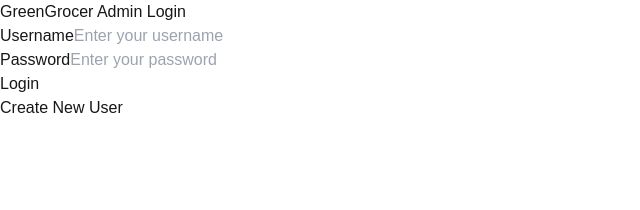
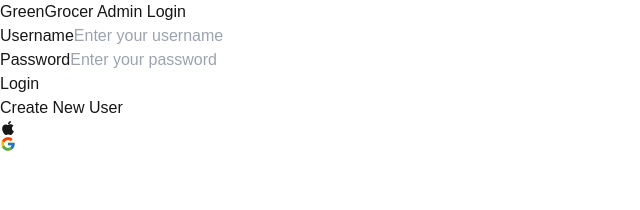
Before and after one commit to ivaibhavkulkarni/E-commerce-Web-App-Using-Next-js, a Next.js app: page /admin in a window 1280 px wide. Shown: the top 210 px of the page, without its empty margins (0-640 px from the left). Built offline with nearby package versions, Linux system fonts and the light colour scheme.

Commit message:
Apple and google button

```diff
--- a/package.json
+++ b/package.json
@@ -12,7 +12,8 @@
     "@prisma/client": "^6.0.1",
     "next": "15.0.3",
     "react": "19.0.0-rc-66855b96-20241106",
-    "react-dom": "19.0.0-rc-66855b96-20241106"
+    "react-dom": "19.0.0-rc-66855b96-20241106",
+    "react-icons": "^5.4.0"
   },
   "devDependencies": {
     "@types/node": "^20",
--- a/src/app/admin/page.tsx
+++ b/src/app/admin/page.tsx
@@ -1,4 +1,7 @@
 "use client";
+
+import { FcGoogle } from "react-icons/fc";
+import { FaApple } from "react-icons/fa6";
 
 import React, { useState } from "react";
 import { useRouter } from "next/navigation";
@@ -17,6 +20,14 @@
   const handleCreateUser = () => {
     router.push("/admin/createUser"); // Redirect to Create User page
   };
+
+  const handleAppleLogin = () => {
+    console.log("Apple login Clicked")
+  }
+
+  const handleGoogleLogin = () => {
+    console.log("Google Login Clicked")
+  }
 
   return (
     <div className="flex items-center justify-center min-h-screen bg-gray-100">
@@ -64,6 +75,10 @@
             Create New User
           </button>
         </div>
+        <div className="flex justify-center items-center w-full mt-5 space-x-4 gap-x-2">
+            <FaApple className="w-8 h-8 text-black cursor-pointer" onClick={handleAppleLogin}/>
+            <FcGoogle className="w-8 h-8 cursor-pointer" onClick={handleGoogleLogin}/>
+        </div>
       </div>
     </div>
   );
```
Also changed, not shown: 1 other file (tests, documents, lock files or other folders).
